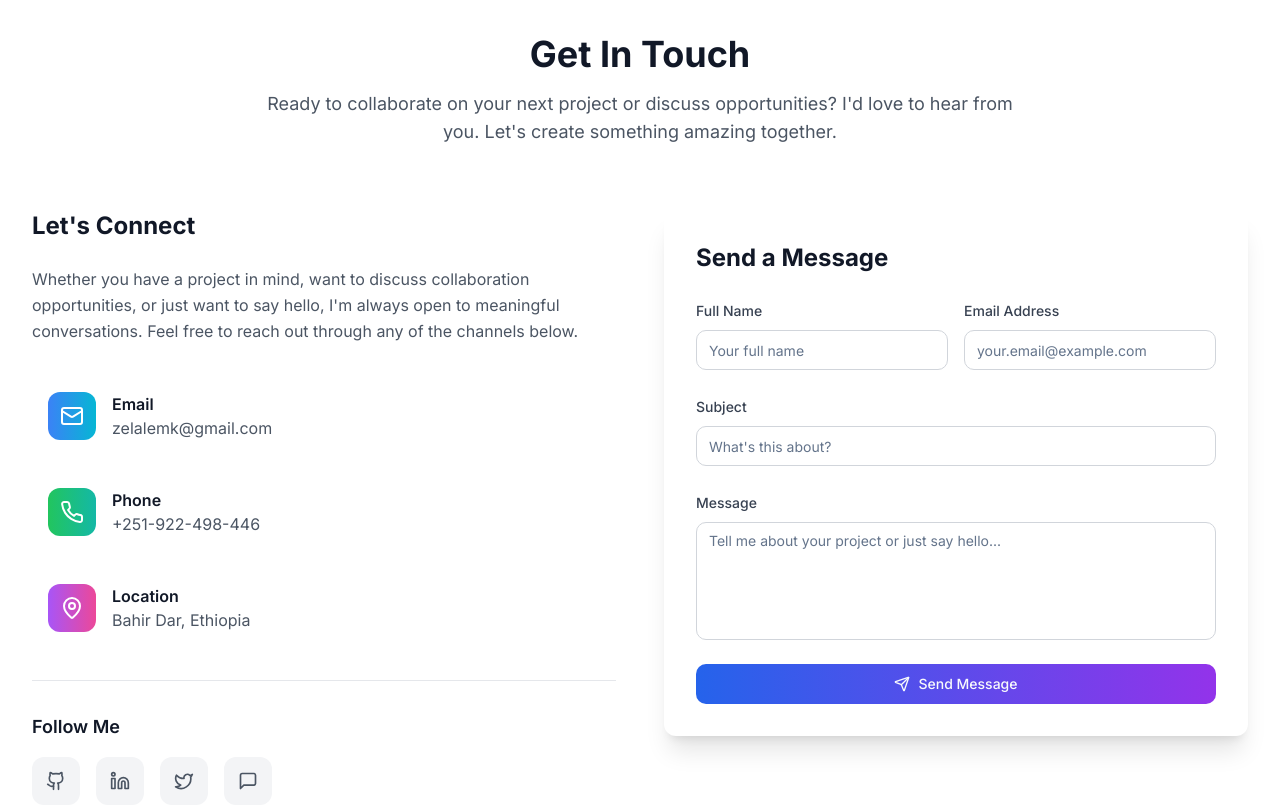
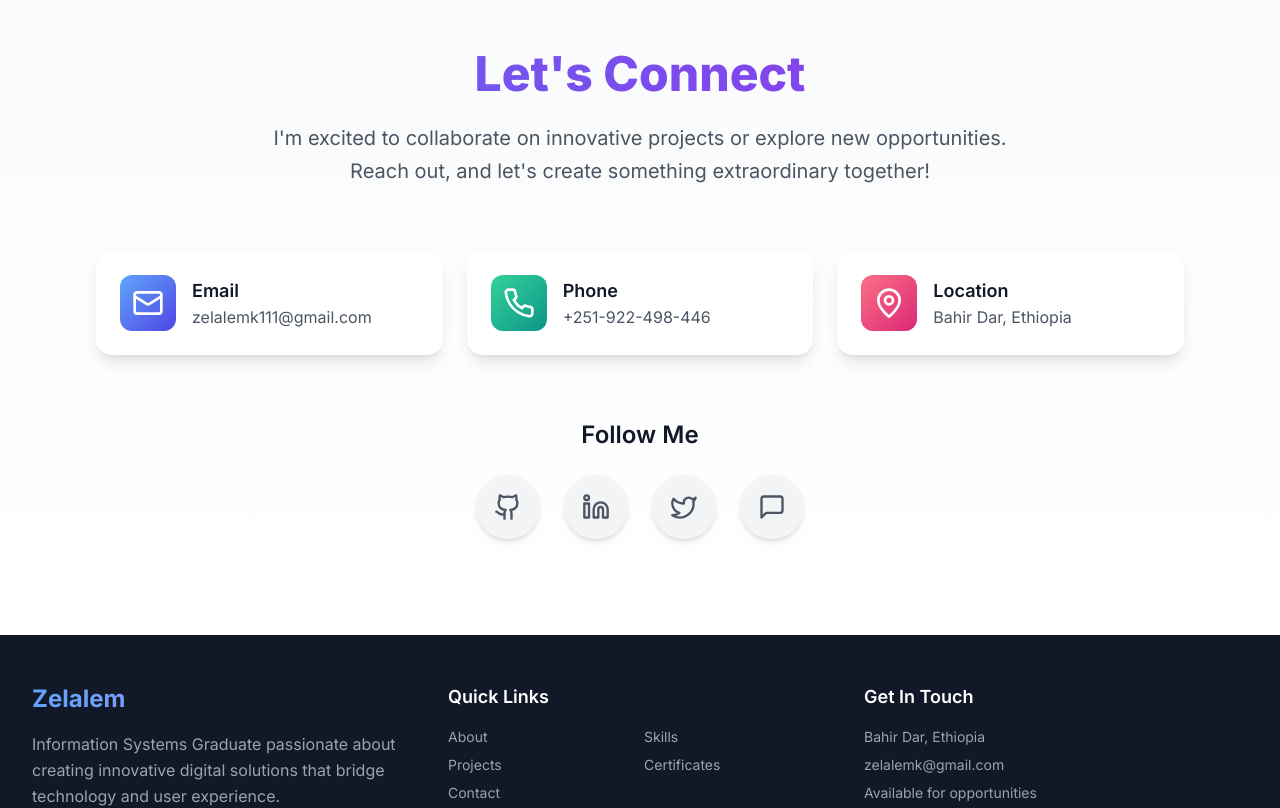
Before and after one commit to guanal/zelalem-s, a Next.js app: page / in a window 1280 px wide. Shown: the part 5780-6588 px from the top of the page. Built offline with nearby package versions, Linux system fonts and the light colour scheme.

Commit message:
this is the modifed contact page

```diff
--- a/components/contact.tsx
+++ b/components/contact.tsx
@@ -1,37 +1,30 @@
 "use client"
 
 import type React from "react"
-
-import { useState } from "react"
-import { motion } from "framer-motion"
-import { Mail, Phone, MapPin, Send, Github, Linkedin, Twitter, MessageSquare } from "lucide-react"
-import { Card, CardContent } from "@/components/ui/card"
-import { Button } from "@/components/ui/button"
-import { Input } from "@/components/ui/input"
-import { Textarea } from "@/components/ui/textarea"
-import { useToast } from "@/hooks/use-toast"
+import { motion, AnimatePresence } from "framer-motion"
+import { Mail, Phone, MapPin, Github, Linkedin, Twitter, MessageSquare } from "lucide-react"
 
 const contactInfo = [
   {
     icon: Mail,
     title: "Email",
-    value: "zelalemk@gmail.com",
-    href: "mailto:zelalemk@gmail.com",
-    color: "from-blue-500 to-cyan-500",
+    value: "zelalemk111@gmail.com",
+    href: "mailto:zelalemk111@gmail.com",
+    color: "from-blue-400 to-indigo-600",
   },
   {
     icon: Phone,
     title: "Phone",
     value: "+251-922-498-446",
     href: "tel:+251922498446",
-    color: "from-green-500 to-teal-500",
+    color: "from-emerald-400 to-teal-600",
   },
   {
     icon: MapPin,
     title: "Location",
     value: "Bahir Dar, Ethiopia",
     href: "https://maps.google.com/?q=Bahir+Dar+Ethiopia",
-    color: "from-purple-500 to-pink-500",
+    color: "from-rose-400 to-pink-600",
   },
 ]
 
@@ -40,240 +33,119 @@ const socialLinks = [
     icon: Github,
     name: "GitHub",
     href: "https://github.com/zelalem-ka",
-    color: "hover:text-gray-900 dark:hover:text-white",
+    color: "hover:bg-gray-900 hover:text-white",
   },
   {
     icon: Linkedin,
     name: "LinkedIn",
     href: "https://linkedin.com/in/zelalem",
-    color: "hover:text-blue-600",
+    color: "hover:bg-blue-600 hover:text-white",
   },
   {
     icon: Twitter,
     name: "Twitter",
     href: "https://twitter.com/zelalem",
-    color: "hover:text-blue-400",
+    color: "hover:bg-blue-400 hover:text-white",
   },
   {
     icon: MessageSquare,
     name: "Telegram",
     href: "https://t.me/I_myself_zelalem_k",
-    color: "hover:text-blue-500",
+    color: "hover:bg-blue-500 hover:text-white",
   },
 ]
 
 export function Contact() {
-  const [formData, setFormData] = useState({
-    name: "",
-    email: "",
-    subject: "",
-    message: "",
-  })
-  const [isSubmitting, setIsSubmitting] = useState(false)
-  const { toast } = useToast()
-
-  const handleInputChange = (e: React.ChangeEvent<HTMLInputElement | HTMLTextAreaElement>) => {
-    const { name, value } = e.target
-    setFormData((prev) => ({ ...prev, [name]: value }))
-  }
-
-  const handleSubmit = async (e: React.FormEvent) => {
-    e.preventDefault()
-    setIsSubmitting(true)
-
-    // Simulate form submission
-    await new Promise((resolve) => setTimeout(resolve, 2000))
-
-    toast({
-      title: "Message sent successfully!",
-      description: "Thank you for reaching out. I'll get back to you soon.",
-    })
-
-    setFormData({ name: "", email: "", subject: "", message: "" })
-    setIsSubmitting(false)
-  }
-
   return (
-    <section id="contact" className="py-20">
-      <div className="max-w-7xl mx-auto px-4 sm:px-6 lg:px-8">
+    <section id="contact" className="py-24 bg-gradient-to-b from-gray-50 to-white dark:from-gray-900 dark:to-gray-800">
+      <div className="max-w-6xl mx-auto px-4 sm:px-6 lg:px-8">
         {/* Section Header */}
         <motion.div
-          initial={{ opacity: 0, y: 20 }}
+          initial={{ opacity: 0, y: 50 }}
           whileInView={{ opacity: 1, y: 0 }}
           viewport={{ once: true }}
+          transition={{ duration: 0.6, ease: "easeOut" }}
           className="text-center mb-16"
         >
-          <h2 className="text-3xl sm:text-4xl font-bold text-gray-900 dark:text-white mb-4">Get In Touch</h2>
-          <p className="text-lg text-gray-600 dark:text-gray-400 max-w-3xl mx-auto">
-            Ready to collaborate on your next project or discuss opportunities? I'd love to hear from you. Let's create
-            something amazing together.
+          <h2 className="text-4xl sm:text-5xl font-extrabold text-gray-900 dark:text-white mb-6 bg-clip-text text-transparent bg-gradient-to-r from-indigo-500 to-purple-600">
+            Let's Connect
+          </h2>
+          <p className="text-xl text-gray-600 dark:text-gray-300 max-w-3xl mx-auto leading-relaxed">
+            I'm excited to collaborate on innovative projects or explore new opportunities. Reach out, and let's create something extraordinary together!
           </p>
         </motion.div>
 
-        <div className="grid lg:grid-cols-2 gap-12">
         {/* Contact Information */}
         <motion.div
-            initial={{ opacity: 0, x: -50 }}
-            whileInView={{ opacity: 1, x: 0 }}
+          initial={{ opacity: 0, scale: 0.95 }}
+          whileInView={{ opacity: 1, scale: 1 }}
           viewport={{ once: true }}
-            className="space-y-8"
+          transition={{ duration: 0.6, ease: "easeOut" }}
+          className="grid grid-cols-1 md:grid-cols-3 gap-6"
         >
-            <div>
-              <h3 className="text-2xl font-bold text-gray-900 dark:text-white mb-6">Let's Connect</h3>
-              <p className="text-gray-600 dark:text-gray-400 leading-relaxed mb-8">
-                Whether you have a project in mind, want to discuss collaboration opportunities, or just want to say
-                hello, I'm always open to meaningful conversations. Feel free to reach out through any of the channels
-                below.
-              </p>
-            </div>
-
-            {/* Contact Methods */}
-            <div className="space-y-4">
           {contactInfo.map((contact, index) => (
-                <motion.a
+            <motion.div
               key={index}
+              initial={{ opacity: 0, y: 30 }}
+              whileInView={{ opacity: 1, y: 0 }}
+              viewport={{ once: true }}
+              transition={{ delay: index * 0.2, duration: 0.5 }}
+              whileHover={{ y: -10, scale: 1.05 }}
+              className="relative bg-white dark:bg-gray-800 rounded-2xl shadow-lg p-6 hover:shadow-xl transition-all duration-300"
+            >
+              <a
                 href={contact.href}
                 target={contact.href.startsWith("http") ? "_blank" : undefined}
                 rel={contact.href.startsWith("http") ? "noopener noreferrer" : undefined}
-                  initial={{ opacity: 0, x: -20 }}
-                  whileInView={{ opacity: 1, x: 0 }}
-                  viewport={{ once: true }}
-                  transition={{ delay: index * 0.1 }}
-                  whileHover={{ x: 5 }}
-                  className="flex items-center space-x-4 p-4 rounded-lg hover:bg-gray-50 dark:hover:bg-gray-800 transition-colors group"
+                className="flex items-center space-x-4"
               >
                 <div
-                    className={`w-12 h-12 rounded-lg bg-gradient-to-r ${contact.color} flex items-center justify-center group-hover:scale-110 transition-transform`}
+                  className={`w-14 h-14 rounded-xl bg-gradient-to-br ${contact.color} flex items-center justify-center transition-transform duration-300 group-hover:scale-110`}
                 >
-                    <contact.icon className="w-6 h-6 text-white" />
+                  <contact.icon className="w-8 h-8 text-white" />
                 </div>
                 <div>
-                    <h4 className="font-semibold text-gray-900 dark:text-white">{contact.title}</h4>
+                  <h4 className="text-lg font-semibold text-gray-900 dark:text-white">{contact.title}</h4>
                   <p className="text-gray-600 dark:text-gray-400">{contact.value}</p>
                 </div>
-                </motion.a>
+              </a>
+              <div className="absolute inset-0 rounded-2xl bg-gradient-to-r from-transparent to-white/10 dark:to-gray-700/10 opacity-0 group-hover:opacity-100 transition-opacity duration-300" />
+            </motion.div>
           ))}
-            </div>
+        </motion.div>
 
         {/* Social Links */}
-            <div className="pt-8 border-t border-gray-200 dark:border-gray-700">
-              <h4 className="text-lg font-semibold text-gray-900 dark:text-white mb-4">Follow Me</h4>
-              <div className="flex space-x-4">
+        <motion.div
+          initial={{ opacity: 0, y: 50 }}
+          whileInView={{ opacity: 1, y: 0 }}
+          viewport={{ once: true }}
+          transition={{ duration: 0.6, delay: 0.3, ease: "easeOut" }}
+          className="mt-16 text-center"
+        >
+          <h4 className="text-2xl font-semibold text-gray-900 dark:text-white mb-6">Follow Me</h4>
+          <div className="flex justify-center space-x-6">
+            <AnimatePresence>
               {socialLinks.map((social, index) => (
                 <motion.a
                   key={index}
                   href={social.href}
                   target="_blank"
                   rel="noopener noreferrer"
-                    initial={{ opacity: 0, y: 20 }}
-                    whileInView={{ opacity: 1, y: 0 }}
-                    viewport={{ once: true }}
-                    transition={{ delay: index * 0.1 }}
-                    whileHover={{ y: -3 }}
-                    className={`w-12 h-12 rounded-lg bg-gray-100 dark:bg-gray-800 flex items-center justify-center text-gray-600 dark:text-gray-400 ${social.color} transition-colors`}
+                  initial={{ opacity: 0, scale: 0.8 }}
+                  animate={{ opacity: 1, scale: 1 }}
+                  exit={{ opacity: 0, scale: 0.8 }}
+                  transition={{ delay: index * 0.1, duration: 0.4 }}
+                  whileHover={{ scale: 1.2, rotate: 5 }}
+                  whileTap={{ scale: 0.95 }}
+                  className={`w-16 h-16 rounded-full bg-gray-100 dark:bg-gray-800 flex items-center justify-center text-gray-600 dark:text-gray-400 ${social.color} transition-all duration-300 shadow-md hover:shadow-lg`}
                 >
-                    <social.icon className="w-5 h-5" />
+                  <social.icon className="w-7 h-7" />
                   <span className="sr-only">{social.name}</span>
                 </motion.a>
               ))}
-              </div>
+            </AnimatePresence>
           </div>
         </motion.div>
-
-          {/* Contact Form */}
-          <motion.div initial={{ opacity: 0, x: 50 }} whileInView={{ opacity: 1, x: 0 }} viewport={{ once: true }}>
-            <Card className="border-0 bg-white dark:bg-gray-800 shadow-xl">
-              <CardContent className="p-8">
-                <h3 className="text-2xl font-bold text-gray-900 dark:text-white mb-6">Send a Message</h3>
-
-                <form onSubmit={handleSubmit} className="space-y-6">
-                  <div className="grid md:grid-cols-2 gap-4">
-                    <div className="space-y-2">
-                      <label htmlFor="name" className="text-sm font-medium text-gray-700 dark:text-gray-300">
-                        Full Name
-                      </label>
-                      <Input
-                        id="name"
-                        name="name"
-                        type="text"
-                        value={formData.name}
-                        onChange={handleInputChange}
-                        required
-                        placeholder="Your full name"
-                        className="border-gray-300 dark:border-gray-600"
-                      />
-                    </div>
-                    <div className="space-y-2">
-                      <label htmlFor="email" className="text-sm font-medium text-gray-700 dark:text-gray-300">
-                        Email Address
-                      </label>
-                      <Input
-                        id="email"
-                        name="email"
-                        type="email"
-                        value={formData.email}
-                        onChange={handleInputChange}
-                        required
-                        placeholder="your.email@example.com"
-                        className="border-gray-300 dark:border-gray-600"
-                      />
-                    </div>
-                  </div>
-
-                  <div className="space-y-2">
-                    <label htmlFor="subject" className="text-sm font-medium text-gray-700 dark:text-gray-300">
-                      Subject
-                    </label>
-                    <Input
-                      id="subject"
-                      name="subject"
-                      type="text"
-                      value={formData.subject}
-                      onChange={handleInputChange}
-                      required
-                      placeholder="What's this about?"
-                      className="border-gray-300 dark:border-gray-600"
-                    />
-                  </div>
-
-                  <div className="space-y-2">
-                    <label htmlFor="message" className="text-sm font-medium text-gray-700 dark:text-gray-300">
-                      Message
-                    </label>
-                    <Textarea
-                      id="message"
-                      name="message"
-                      value={formData.message}
-                      onChange={handleInputChange}
-                      required
-                      placeholder="Tell me about your project or just say hello..."
-                      rows={5}
-                      className="border-gray-300 dark:border-gray-600 resize-none"
-                    />
-                  </div>
-
-                  <Button
-                    type="submit"
-                    disabled={isSubmitting}
-                    className="w-full bg-gradient-to-r from-blue-600 to-purple-600 hover:from-blue-700 hover:to-purple-700 disabled:opacity-50"
-                  >
-                    {isSubmitting ? (
-                      <div className="flex items-center space-x-2">
-                        <div className="w-4 h-4 border-2 border-white border-t-transparent rounded-full animate-spin" />
-                        <span>Sending...</span>
-                      </div>
-                    ) : (
-                      <div className="flex items-center space-x-2">
-                        <Send className="w-4 h-4" />
-                        <span>Send Message</span>
-                      </div>
-                    )}
-                  </Button>
-                </form>
-              </CardContent>
-            </Card>
-          </motion.div>
-        </div>
       </div>
     </section>
   )
```
Lines whose indentation alone changed are shown as unchanged.
